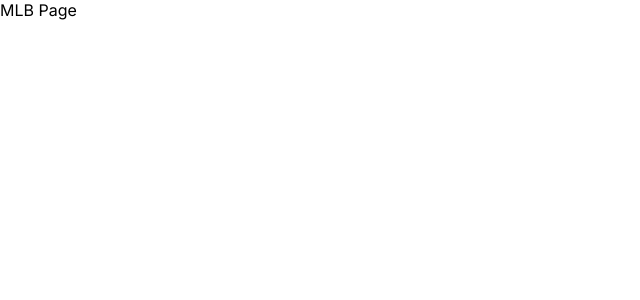
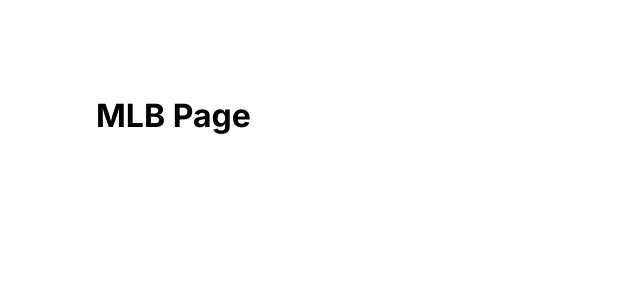
Before and after one commit to GersonSR/sport-pages, a Next.js app: page /baseball/MLB in a window 1280 px wide. Shown: the top 300 px of the page, without its empty margins (0-640 px from the left). Built offline with nearby package versions, Linux system fonts and the light colour scheme.

Commit message:
Start of Home of MLB

```diff
--- a/src/app/baseball/MLB/page.js
+++ b/src/app/baseball/MLB/page.js
@@ -1,6 +1,10 @@
+import styles from "./page.module.css";
+
 const MLBPage = () => {
   return (
-    <div>MLB Page</div>
+    <main className={styles.main}>
+      <h1>MLB Page</h1>
+    </main>
   );
 }
 
--- /dev/null
+++ b/src/app/baseball/MLB/page.module.css
@@ -0,0 +1,6 @@
+.main {
+  display: flex;
+  flex-direction: column;
+  justify-content: center;
+  padding: 6rem;
+}
--- a/src/app/baseball/page.module.css
+++ b/src/app/baseball/page.module.css
@@ -26,6 +26,7 @@
   display: flex;
   flex-direction: row;
   border: 2px solid black;
+  border-radius: 10px;
 }
 
 .league a {
```
